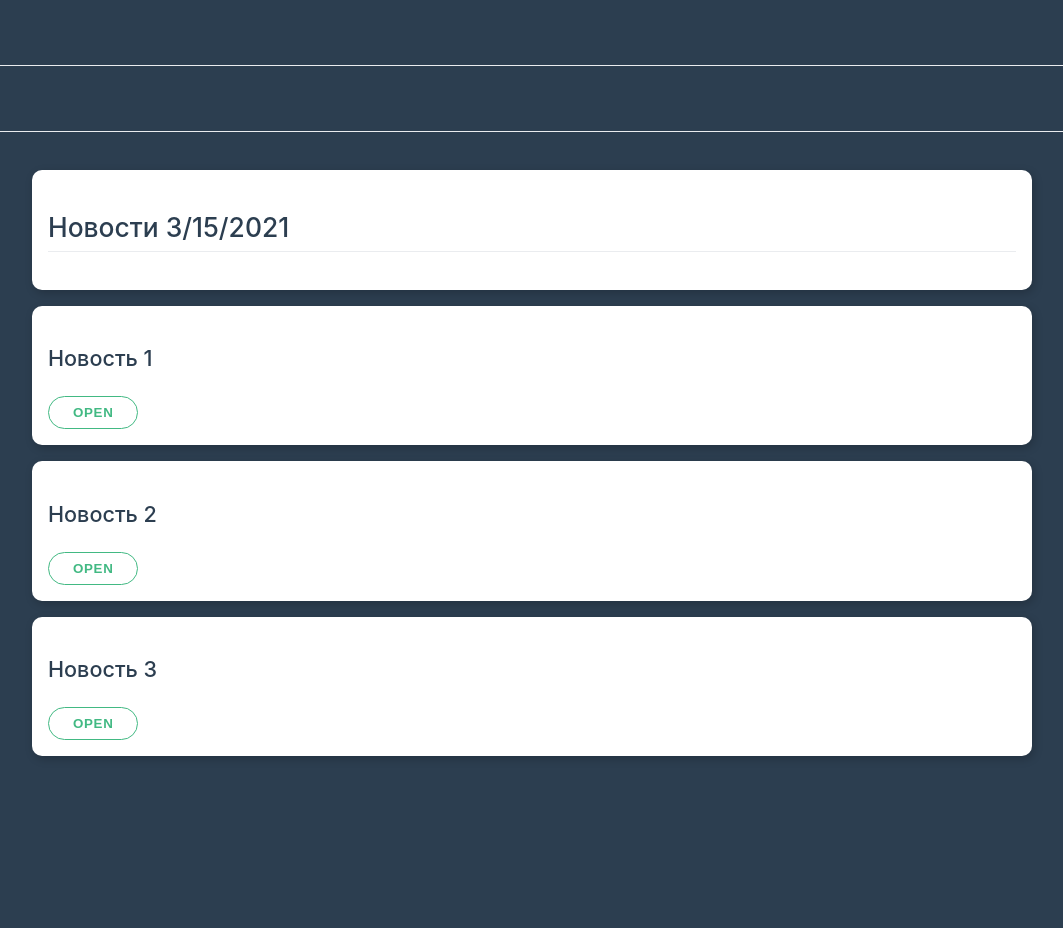
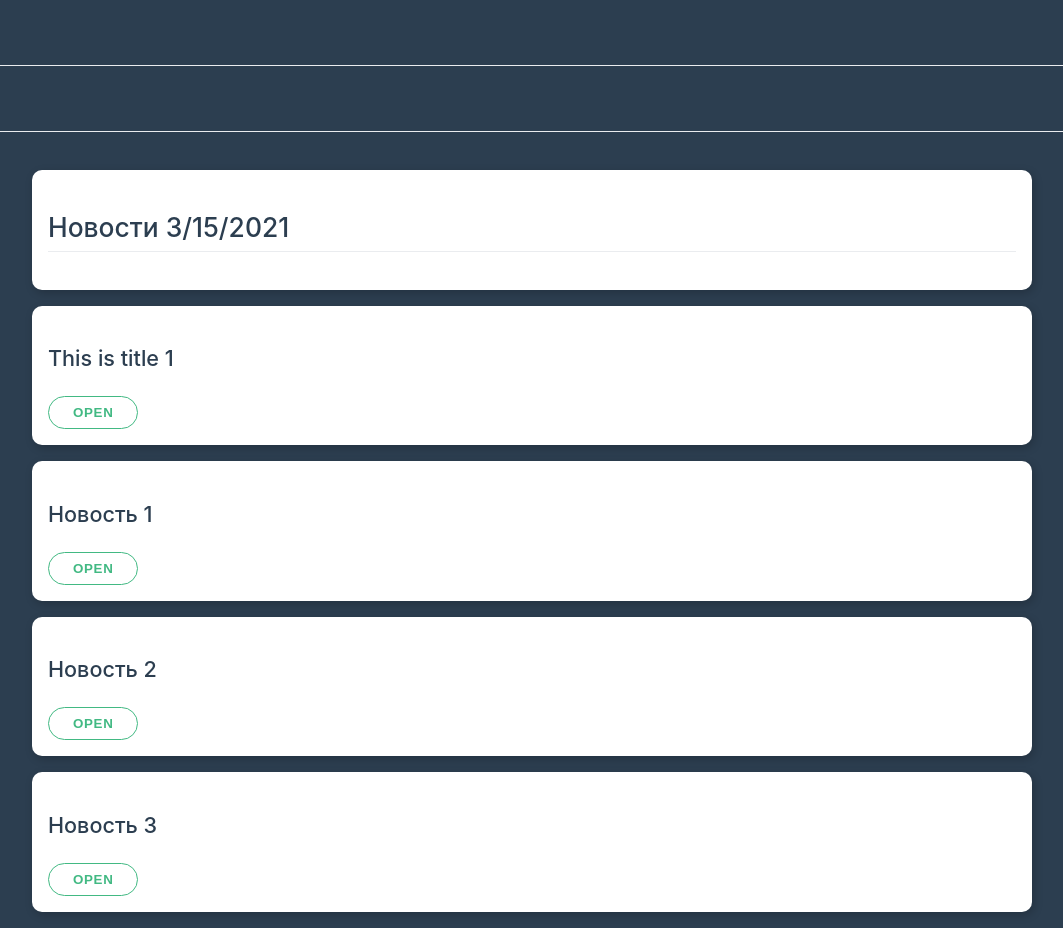
Before and after one commit to SergiiKov/new-vue, a Vue app: page / in a window 1280 px wide. Shown: the whole page, without its empty margins (108-1171 px from the left). Before the commit the page ends 800 px from the top, so only its background shows below. Built offline with nearby package versions, Linux system fonts and the light colour scheme.

Commit message:
add news component

```diff
--- a/src/App.vue
+++ b/src/App.vue
@@ -5,26 +5,33 @@
      <div class="card">
        <h2>Новости {{now}}</h2>
      </div>
-     <div class="card" v-for="item in news" :key="item">
-       <h3>{{item}}</h3>
-       <button class="btn" @click="isOpen = !isOpen">Open</button>
-       <p v-if="isOpen">Lorem ipsum dolor sit amet consectetur adipisicing elit. Repellat, dolore?</p>
-     </div>
+     <app-news title="This is title 1"> </app-news>
+     <app-news
+     v-for="item in news"
+     :key="item"
+     :title="item">
+
+     </app-news>
    </div>
 </template>
 
+
 <script>
+import AppNews from './components/AppNews';
+
 export default {
 data() {
   return {
     now: new Date().toLocaleDateString(),
-   isOpen: false,
     news: [
       'Новость 1',
       'Новость 2',
       'Новость 3'
     ]
   }
+},
+  components:{
+    'app-news' : AppNews
   }
 }
 </script>
--- /dev/null
+++ b/src/components/AppNews.vue
@@ -0,0 +1,19 @@
+<template>
+         <div class="card">
+       <h3>{{item}}</h3>
+         <h3>{{title}}</h3>
+       <button class="btn" @click="isOpen = !isOpen">Open</button>
+       <p v-if="isOpen">Lorem ipsum dolor sit amet consectetur adipisicing elit. Repellat, dolore?</p>
+     </div>
+</template>
+
+<script>
+export default {
+props: ['title'],
+data() {
+ return {
+    isOpen: false
+ }
+}
+}
+</script>
```
Lines whose indentation alone changed are shown as unchanged.
